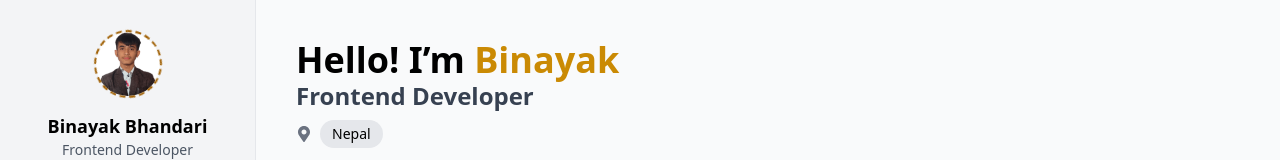
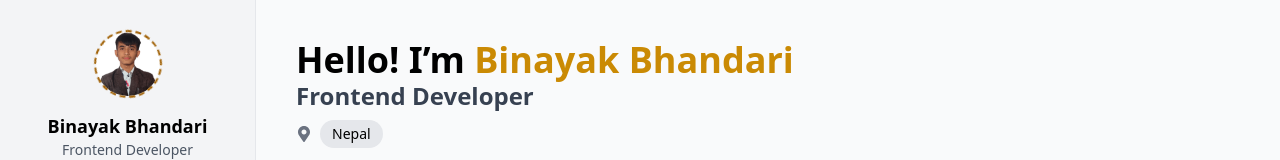
Before and after one commit to binayakbhandari/Portfolio-Website, a React (Vite) app: page / in a window 1280 px wide. Shown: the top 160 px of the page. Built offline with nearby package versions, Linux system fonts and the light colour scheme.

Commit message:
Changes made

```diff
--- a/src/components/Hero.jsx
+++ b/src/components/Hero.jsx
@@ -4,7 +4,7 @@ const Hero = () => {
   return (
     <section className="space-y-6">
       <div>
-        <h1 className="text-4xl font-bold">Hello! I’m <span className="text-yellow-600">Binayak</span></h1>
+        <h1 className="text-4xl font-bold">Hello! I’m <span className="text-yellow-600">Binayak Bhandari</span></h1>
         <h2 className="text-2xl font-semibold text-gray-700">Frontend Developer</h2>
 
         <div className="flex items-center gap-2 mt-2">
```
